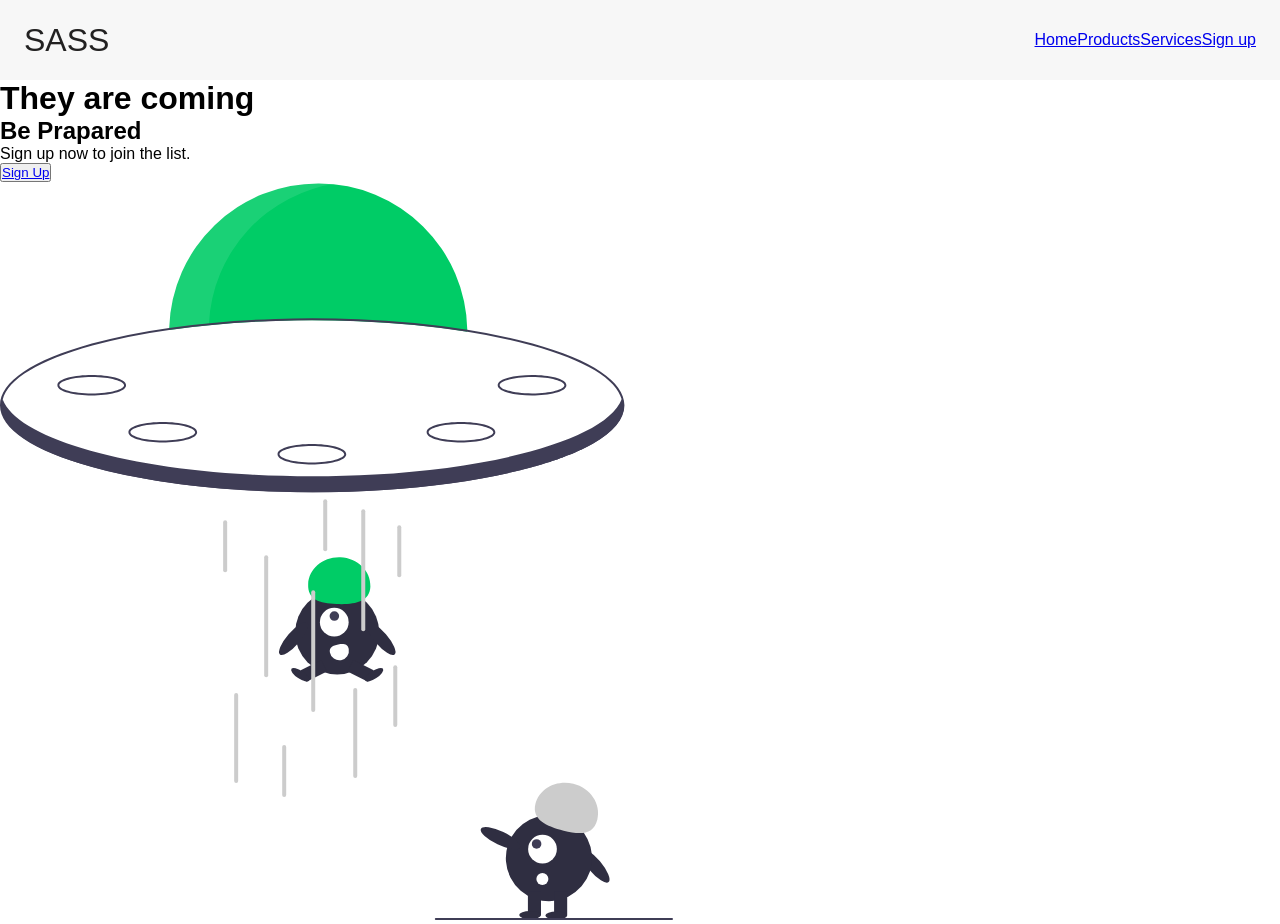
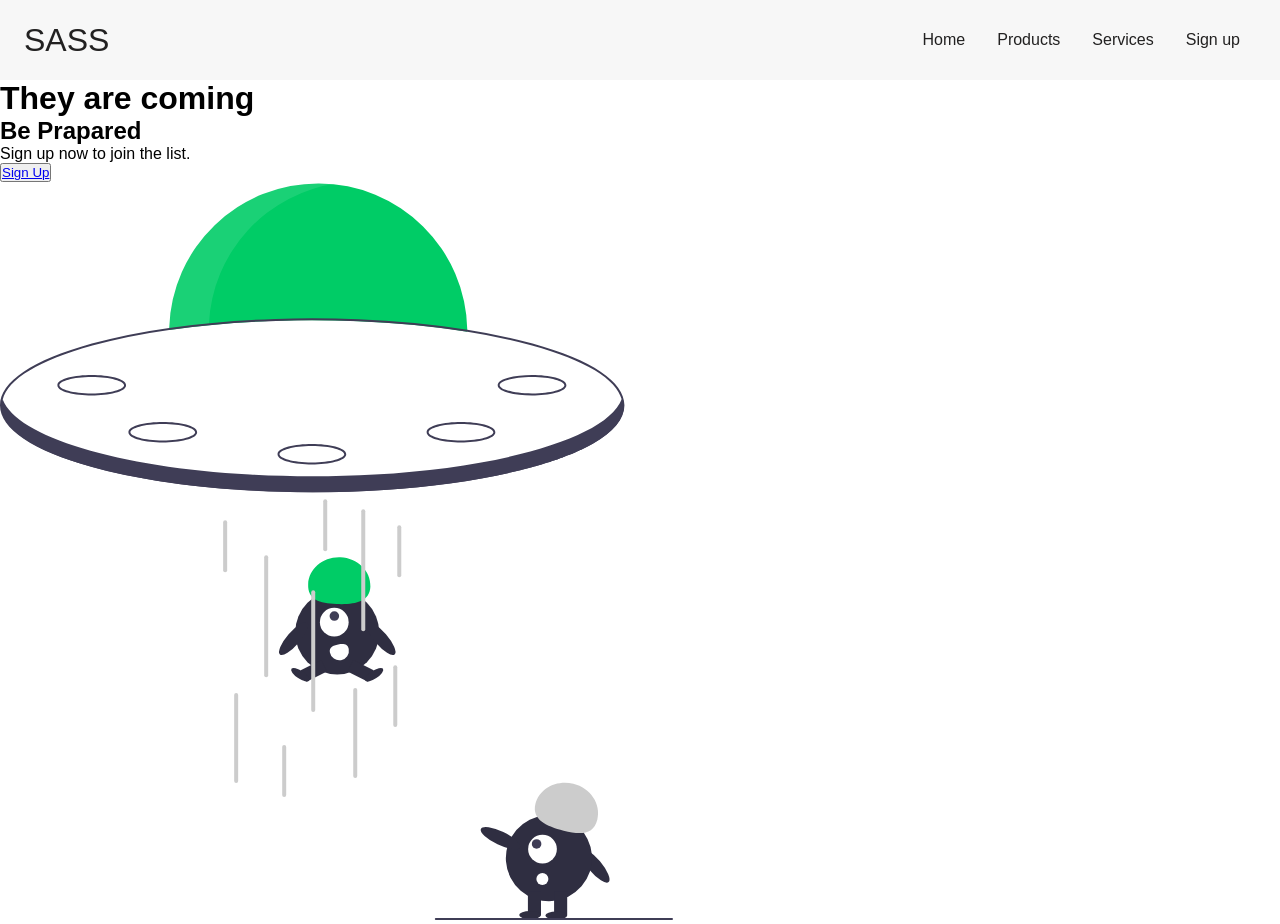
Before and after one commit to sofiadurkan1/SASS_WebSite_Design, a plain HTML site: page index.html in a window 1280 px wide. Drawn offline with Linux system fonts and the light colour scheme.

Commit message:
continued

```diff
--- a/styles/_navbar.scss
+++ b/styles/_navbar.scss
@@ -47,6 +47,18 @@
             display:none;
 
         }
+        &--links{
+            color:$dark;
+            @extend %align-center;
+            justify-content:center;
+            text-decoration: none;
+            padding: 0 1rem;
+
+            &:hover{
+                color:$lime;
+                transition: all 0.3s ease;
+            }
+        }
     }
 
 }
```
Also changed, not shown: styles/styles.css, 1 other file.
